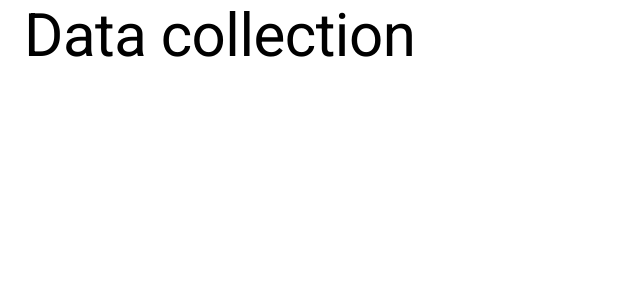
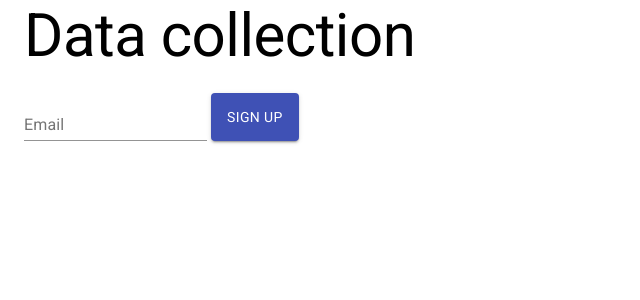
Before and after one commit to dbartholomae/privacy, a React (Create React App) app: page / in a window 1280 px wide. Shown: the top 300 px of the page, without its empty margins (0-640 px from the left). Built offline with nearby package versions, Linux system fonts and the light colour scheme.

Commit message:
feat: add components to sign up email

```diff
--- a/src/App.tsx
+++ b/src/App.tsx
@@ -1,6 +1,6 @@
 import "fontsource-roboto";
 import React from "react";
-import { Container, Typography } from "@material-ui/core";
+import { Button, Container, TextField, Typography } from "@material-ui/core";
 
 function App() {
   return (
@@ -8,6 +8,12 @@
       <Typography variant="h2" gutterBottom>
         Data collection
       </Typography>
+      <form style={{ display: "flex", gap: "4px" }}>
+        <TextField id="email" label="Email" />
+        <Button variant="contained" color="primary">
+          Sign up
+        </Button>
+      </form>
     </Container>
   );
 }
```
Also changed, not shown: 1 other file (tests, documents, lock files or other folders).
